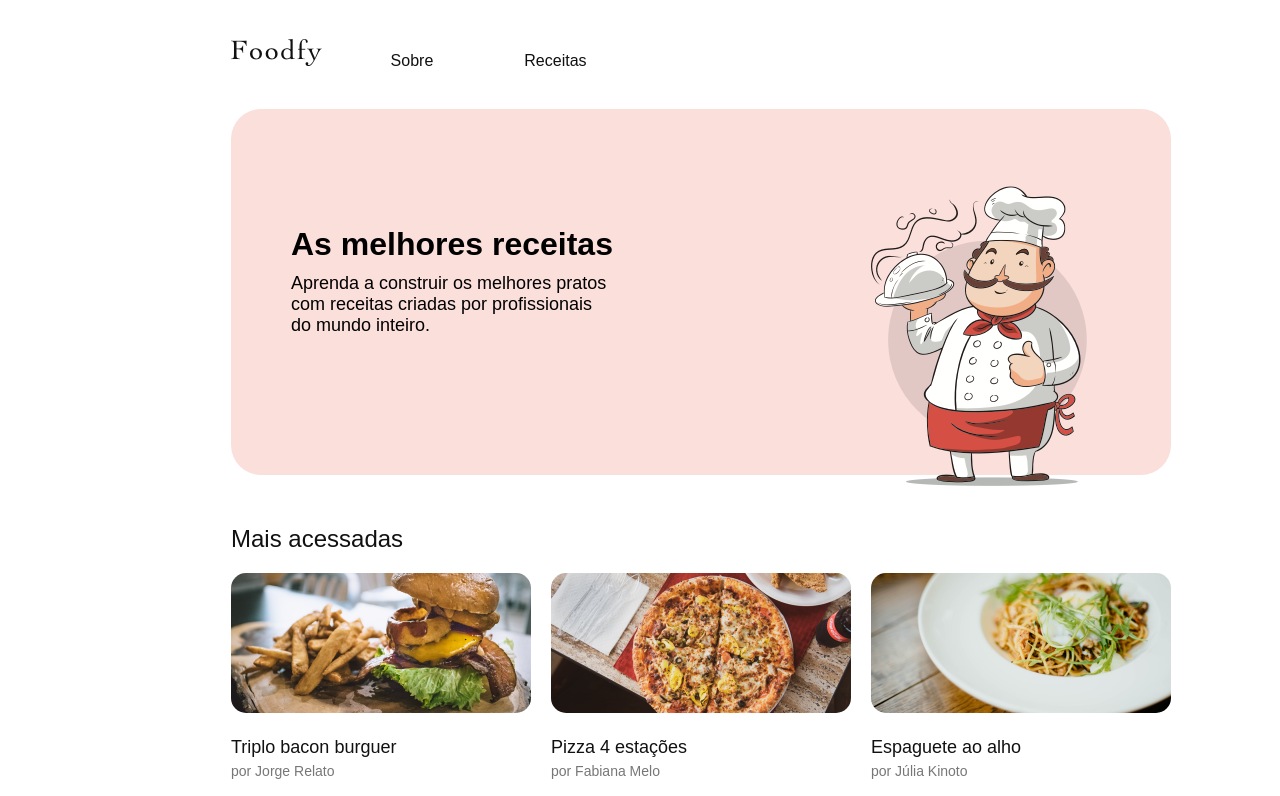
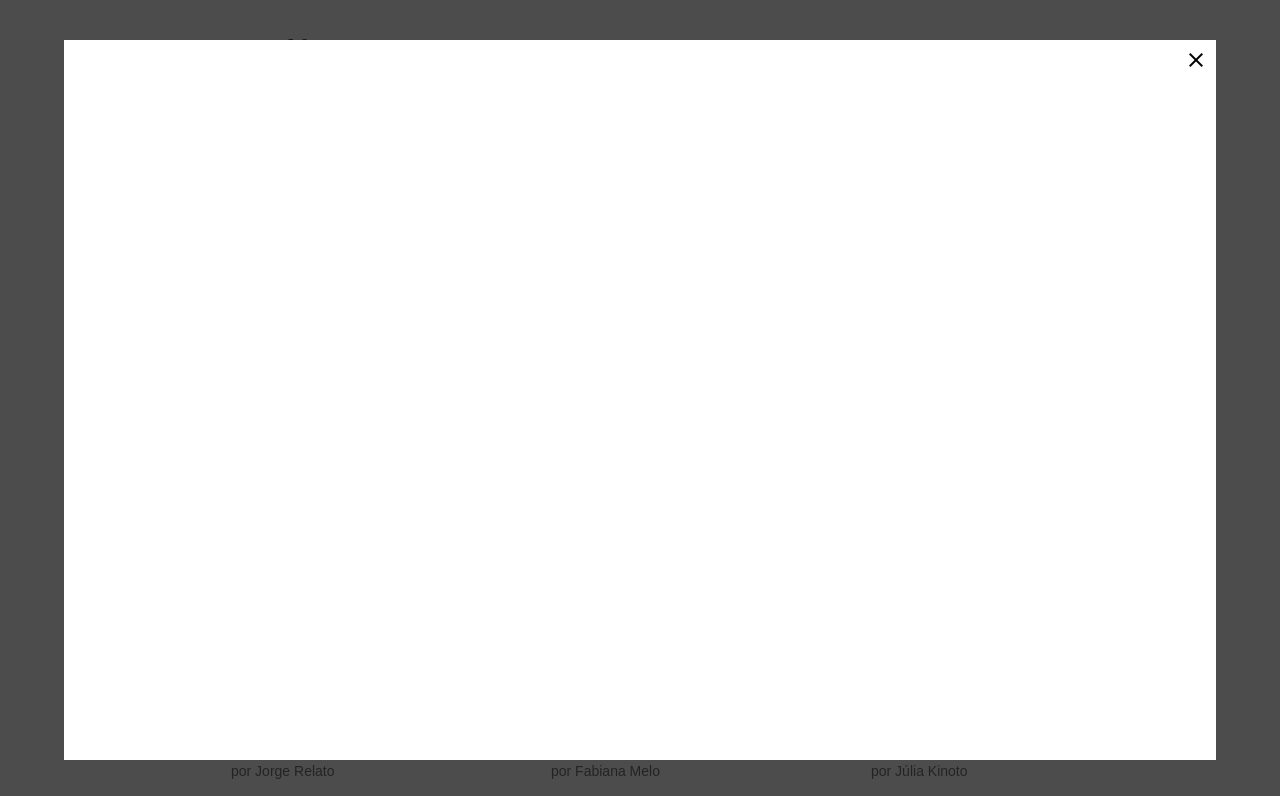
Before and after one commit to viniciusnunhez27/Lauchbase-Foody, a plain HTML site: page index.html in a window 1280 px wide. Shown: the top 796 px of the page. Drawn offline with Linux system fonts and the light colour scheme.

Commit message:
Criando o modal

```diff
--- a/index.html
+++ b/index.html
@@ -1,16 +1,19 @@
 <!DOCTYPE html>
 <html lang="en">
+
 <head>
   <meta charset="UTF-8">
   <meta http-equiv="X-UA-Compatible" content="IE=edge">
   <meta name="viewport" content="width=device-width, initial-scale=1.0">
   <link rel="stylesheet" href="/styles.css">
+  <link href="https://fonts.googleapis.com/icon?family=Material+Icons" rel="stylesheet">
   <title>Foody</title>
 </head>
+
 <body>
   <header>
     <div>
-    <img src="/Lauchbase-Foody/img/logo.png"  href="index.html" alt="Logo-tipo">
+      <img src="/Lauchbase-Foody/img/logo.png" href="index.html" alt="Logo-tipo">
       <a href="sobre.html">Sobre</a>
       <a href="/receitas.html">Receitas</a>
     </div>
@@ -115,17 +118,27 @@
       </div>
       <div class="card-chef">
         <p>por Vania Steroski</p>
+
+
       </div>
     </div>
     </div>
     </div>
+  </section>
+
+  <div class="modal-overlay">
+    <div class="modal">
+      <a class="close-modal">
+        <i class="material-icons">close</i>
+        <div class="modal-content">
+          <!--imagem do projeto aqui -->
 
 
-<footer>
-   <div class="rodape">
-  </p>Todos os direitos reservados, receitas Foodfy</p>
         </div>
-</footer>
 
+    </div>
+
+  </div>
 </body>
+
 </html>
--- a/styles.css
+++ b/styles.css
@@ -12,6 +12,16 @@
   box-sizing: border-box;
   text-decoration: none;
   list-style-type: none;
+
+}
+
+/*=== INDEX === */
+
+
+header,body {
+ max-width: 1400px;
+ max-width: 991px;
+
 
 }
 
@@ -111,6 +121,36 @@ header a  {
 
 }
 
+.modal-overlay {
+  background-color:rgba(0,0,0,0.7) ;
+  width: 100%;
+  height: 100%;
+  position: fixed;
+  top: 0px;
+
+}
+
+.modal {
+   background-color: white;
+   width: 90%;
+   height: 90%;
+   margin: 5vh auto;
+   position: relative;
+
+}
+
+.modal .close-modal {
+  color: black;
+  position: absolute;
+  right: 8px;
+  top: 8px;
+  cursor:pointer;
+
+}
+
+/*=== AQUI TERMINA A PAGINA INDEX === */
+
+/*=== SOBRE === */
 
 .resumo-titulo p  {
   padding-left: 231px;
@@ -178,9 +218,4 @@ color: #444444;
 line-height: 28px;
 }
 
- .rodape p {
-  padding-top: 73px;
-  background: #EEEEEE 100%;
-  text-align: center;
-  height: 62px;
-}
+/*=== AQUI TERMINA O SOBRE SOBRE === */
```
Also changed, not shown: sobre.html (+0 -8 lines). Lines whose indentation alone changed are shown as unchanged.
